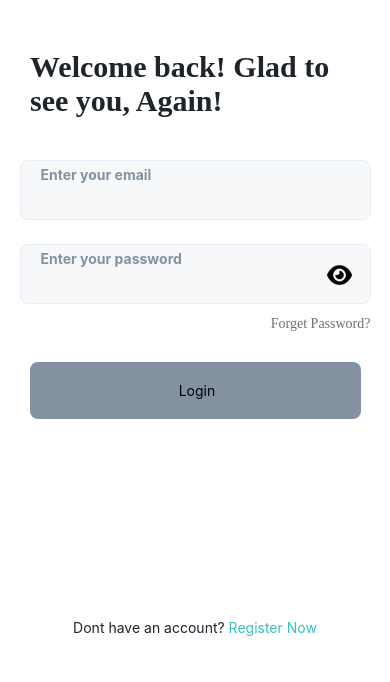
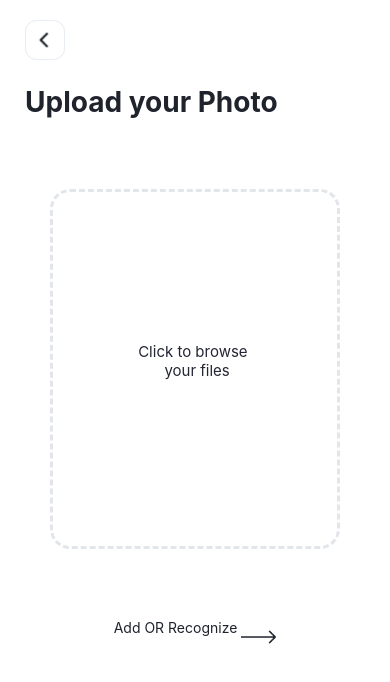
Before and after one commit to lamiskamal500/FaceReminder, a React Native app: screen /UploadImage in a window 390 px wide. Shown: the top 682 px of the page. Built offline with nearby package versions, Linux system fonts and the light colour scheme.

Commit message:
upload-image

```diff
--- a/App.js
+++ b/App.js
@@ -17,6 +17,7 @@ import store from './src/store/store.js';
 import {Provider} from 'react-redux';
 import {Camera} from 'react-native-vision-camera';
 import EditProfile from './src/screens/EditProfile';
+import UploadImage from './src/screens/UploadImage';
 
 const Stack = createNativeStackNavigator();
 
@@ -70,6 +71,11 @@ const App = () => {
             component={CameraScreen}
             options={{headerShown: false}}
           />
+          <Stack.Screen
+            name="UploadImage"
+            component={UploadImage}
+            options={{headerShown: false}}
+          />
         </Stack.Navigator>
       </NavigationContainer>
     </Provider>
--- a/package.json
+++ b/package.json
@@ -32,7 +32,8 @@
     "react-native-vision-camera": "^2.15.4",
     "react-redux": "^8.0.5",
     "redux": "^4.2.1",
-    "redux-thunk": "^2.4.2"
+    "redux-thunk": "^2.4.2",
+    "rn-fetch-blob": "^0.12.0"
   },
   "devDependencies": {
     "@babel/core": "^7.12.9",
--- a/src/components/BackIcon.js
+++ b/src/components/BackIcon.js
@@ -5,7 +5,7 @@ import {useNavigation} from '@react-navigation/native';
 const BackIcon = props => {
   const navigation = useNavigation();
   return (
-    <View style={{width: '85%'}}>
+    <View style={[{width: '85%'},props.style]}>
       <TouchableOpacity onPress={() => navigation.goBack()}>
         <Image source={require('../assets/back.png')} style={styles.back} />
       </TouchableOpacity>
--- a/src/components/CustomDrawer.js
+++ b/src/components/CustomDrawer.js
@@ -15,7 +15,7 @@ const CustomDrawer = () => {
   return (
     <View style={styles.customDrawer}>
       <Image source={require('../assets/Profile.png')} />
-      <Text style={styles.profileName}>Nadoud</Text>
+      <Text style={styles.profileName}>Jessica</Text>
        <DrawerItems item='HomePage' onpress={()=>navigation.navigate('HomePage')}/>
        <DrawerItems item='Profile' onpress={()=>navigation.navigate('StaticProfile')}/>
        <DrawerItems item='Edit Profile' onpress={()=> navigation.navigate('EditProfile')}/>
--- a/src/screens/EditProfile.js
+++ b/src/screens/EditProfile.js
@@ -15,18 +15,23 @@ const EditProfile = () => {
   const [phone, setPhone] = React.useState('');
   const [address, setAddress] = React.useState('');
   const [image, setImage] = React.useState('');
+  const [link, setLink] = React.useState('');
 
   const dispatch = useDispatch();
   const navigation = useNavigation();
   const onPress = async () => {
     setDisable(true);
     setLoading(true);
-    const response = await Axios.patch('/profiles/', {
-      fullname,
-      phone,
-      address,
-      image,
-    });
+    const obj = {}
+    if(fullname)
+    Object.assign(obj,{fullname})
+    if(phone)
+    Object.assign(obj,{phone})
+    if(address)
+    Object.assign(obj,{address})
+    if(image)
+    Object.assign(obj,{image})
+    const response = await Axios.patch('/profiles/', obj);
     if (response.status === 200) {
       dispatch(setDefaultUser(response.data));
       setDisable(false);
@@ -38,9 +43,12 @@ const EditProfile = () => {
   const handleImage = async () => {
     const options = {
       mediaType: 'photo',
+      includeBase64: true
     };
     const result = await launchImageLibrary(options);
-    setImage(result.assets[0].uri);
+    setImage(result.assets[0].base64);
+    setLink(result.assets[0].uri)
+    console.log('image', image);
   };
   useEffect(() => {
     console.log('image', image);
@@ -60,7 +68,7 @@ const EditProfile = () => {
             <Image
               style={styles.imageStyle}
               source={
-                image ? {uri: image} : require('../assets/defaultPhoto.png')
+                link ? {uri: link} : require('../assets/defaultPhoto.png')
               }
               alt="avatar"
             />
@@ -75,9 +83,6 @@ const EditProfile = () => {
       </InputText>
       <InputText value={address} onChangeText={text => setAddress(text)}>
         <Text style={styles.inputTitle}>Address</Text>
-      </InputText>
-      <InputText value={image} onChangeText={text => setImage(text)}>
-        <Text style={styles.inputTitle}>Image</Text>
       </InputText>
       <Button
         buttonText="Submit"
--- a/src/screens/HomePage.js
+++ b/src/screens/HomePage.js
@@ -78,6 +78,7 @@ const HomePage = () => {
         style={styles.Button}
         styleButton={styles.buttonText}
         buttonText="Local Image"
+        onPress={() => navigation.navigate('UploadImage')}
       />
     </View>
   );
--- a/src/screens/StaticProfile.js
+++ b/src/screens/StaticProfile.js
@@ -79,6 +79,8 @@ const styles = StyleSheet.create({
     marginTop: 10,
     borderRadius: 200,
     marginBottom: 5,
+    borderWidth:1,
+    borderColor:'red'
   },
   ProfileText: {
     color: '#1D1838',
--- /dev/null
+++ b/src/screens/UploadImage.js
@@ -0,0 +1,111 @@
+import React , {useEffect} from 'react';
+import {View, Text, StyleSheet, Image, TouchableOpacity} from 'react-native';
+import BackIcon from '../components/BackIcon';
+import {launchImageLibrary} from 'react-native-image-picker';
+
+
+const UploadImage = () => {
+    const [image, setImage] = React.useState('');
+    const handleImage = async () => {
+        const options = {
+          mediaType: 'photo',
+        };
+        const result = await launchImageLibrary(options);
+        setImage(result.assets[0].uri);
+        console.log('result', result)
+        const data = new FormData()
+        data.append(result.assets[0])
+        console.log('data', data)
+      };
+      useEffect(() => {
+        console.log('image', image);
+      }, []);
+
+
+
+  return (
+    <View style={styles.uploadScreen}>
+      <BackIcon style={styles.back} />
+      <Text style={styles.uploadText}>Upload your Photo</Text>
+      <TouchableOpacity style={styles.upload} onPress={() => {
+              console.log('lamis');
+              handleImage();
+            }}>
+        <View style={[{borderColor: image ? 'white' : '#E2E6EA' }, styles.uploadFrame]}>
+        {image &&
+        <Image
+              style={styles.imageStyle}
+              source={{uri: image}}
+              alt="avatar"
+            />
+        }
+        {!image ? (
+          <Text style={styles.clickText}>
+            Click to browse {'\n'} your files
+          </Text>) : ''
+        }
+        </View>
+      </TouchableOpacity>
+      <TouchableOpacity style={styles.recognize} >
+        <Text style={styles.recognizeText}>Add OR Recognize </Text>
+        <Image source={require('../assets/arrow.png')} style={styles.icon}/>
+      </TouchableOpacity>
+    </View>
+  );
+};
+const styles = StyleSheet.create({
+  uploadScreen: {
+    backgroundColor: '#FFFFFF',
+    display: 'flex',
+    fontFamily: 'Urbanist',
+    height: '100%',
+  },
+  uploadText: {
+    color: '#1E232C',
+    fontSize: 28,
+    fontWeight: 'bold',
+    marginTop: 25,
+    marginLeft: 25,
+  },
+  back: {
+    marginLeft: 15,
+  },
+  uploadFrame: {
+    borderWidth: 3,
+    borderStyle: 'dashed',
+    borderColor: '#E2E6EA',
+    borderRadius: 20,
+    width: 290,
+    height: 360,
+    alignItems: 'center',
+  },
+  upload: {
+    alignItems: 'center',
+    marginVertical: 70,
+  },
+  clickText: {
+    color: '#242634',
+    fontSize: 15,
+    marginVertical: 150,
+    textAlign:'center'
+  },
+  imageStyle: {
+    width: 290,
+    height: 360,
+    borderRadius: 20,
+  },
+  recognize:{
+    display:'flex',
+    flexDirection:'row',
+    justifyContent:'center'
+  },
+  icon:{
+    width:35,
+    height:38,
+    top:'-2.5%'
+  },
+  recognizeText:{
+    color: '#1E232C',
+  }
+});
+export default UploadImage;
```
Also changed, not shown: src/assets/arrow.png (added), 1 other file (tests, documents, lock files or other folders).
